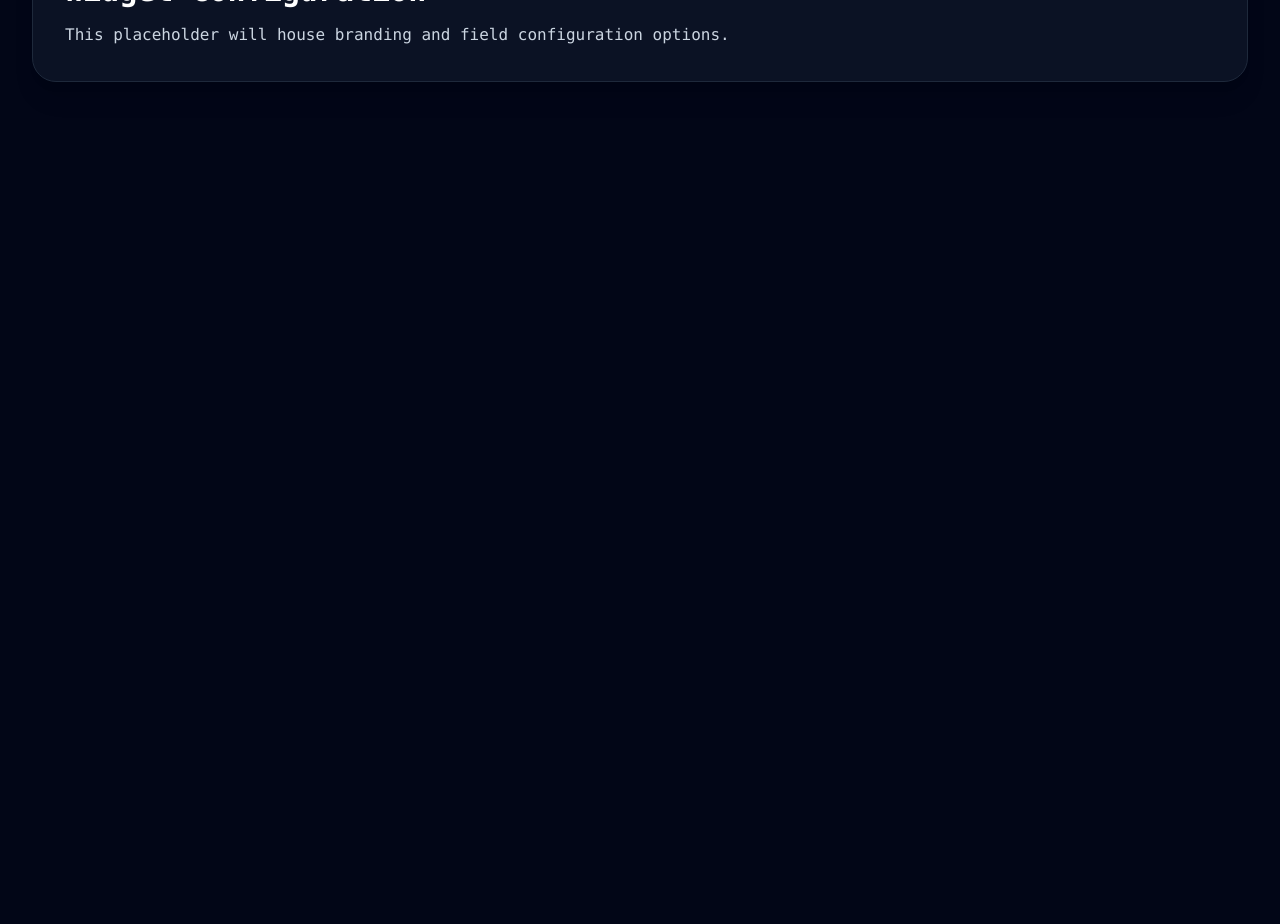
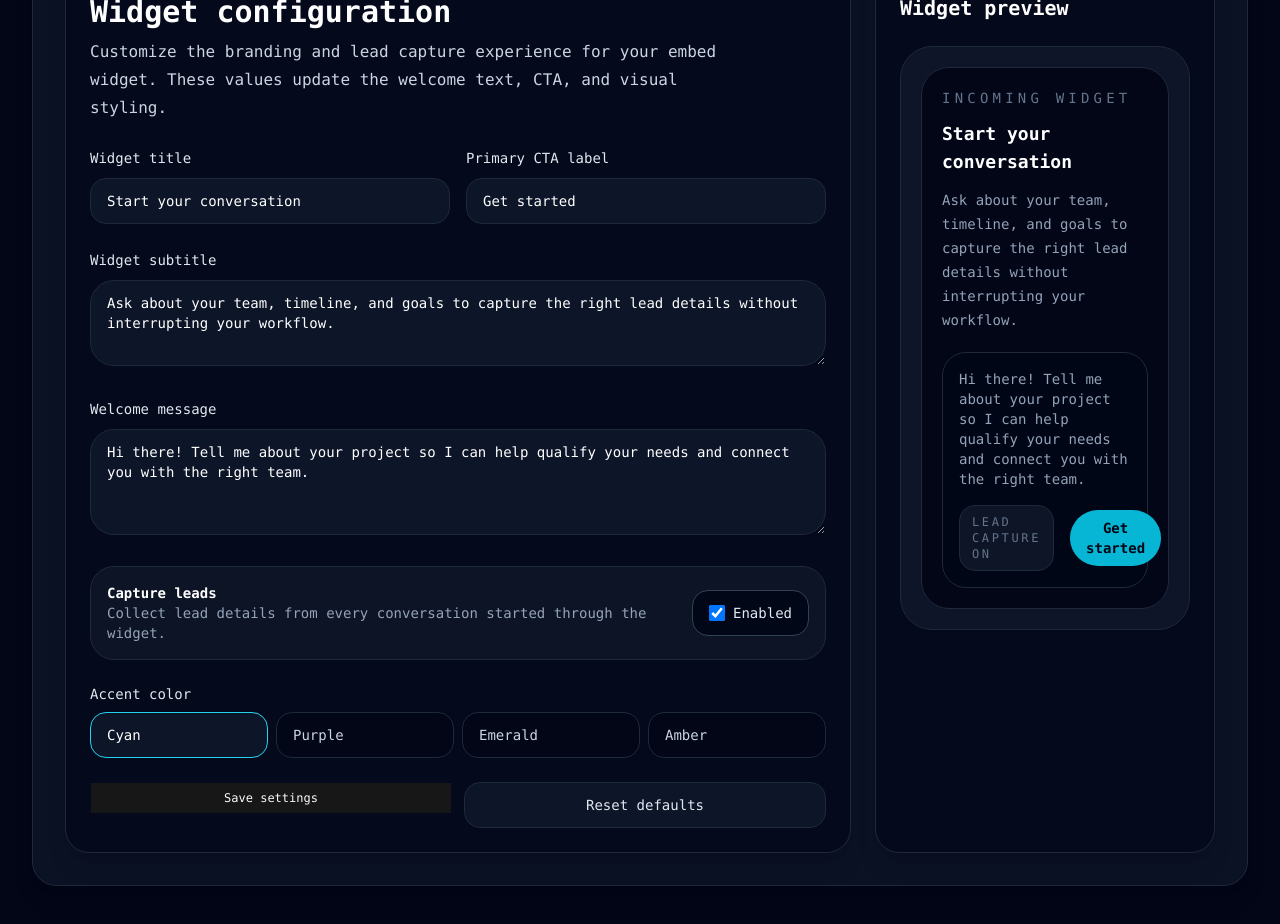
Before and after one commit to P-Henrique2/Lead-Generation-Widget, a Next.js app: page /settings in a window 1280 px wide. Shown: the part 220-1144 px from the top of the page. Before the commit the page ends 800 px from the top, so only its background shows below. Built offline with nearby package versions, Linux system fonts and the light colour scheme.

Commit message:
feat: settings form (round 1)

```diff
--- a/src/app/settings/page.tsx
+++ b/src/app/settings/page.tsx
@@ -1,11 +1,9 @@
+import { WidgetSettingsForm } from "@/components/widget-settings-form";
+
 export default function SettingsPage() {
   return (
-    <section className="rounded-3xl border border-slate-800 bg-slate-900/70 p-6 shadow-xl sm:p-8">
-      <p className="text-sm font-semibold uppercase tracking-[0.3em] text-cyan-400">Settings</p>
-      <h1 className="mt-3 text-3xl font-semibold text-white">Widget configuration</h1>
-      <p className="mt-3 max-w-2xl text-base leading-7 text-slate-300">
-        This placeholder will house branding and field configuration options.
-      </p>
+    <section className="rounded-3xl border border-slate-800 bg-slate-900/70 p-4 shadow-xl sm:p-8">
+      <WidgetSettingsForm />
     </section>
   );
 }
--- /dev/null
+++ b/src/components/widget-settings-form.tsx
@@ -0,0 +1,222 @@
+"use client";
+
+import { useState } from "react";
+import { Button } from "@/components/ui/button";
+
+const accentStyles: Record<string, string> = {
+  cyan: "bg-cyan-500 text-slate-950",
+  purple: "bg-violet-500 text-slate-950",
+  emerald: "bg-emerald-500 text-slate-950",
+  amber: "bg-amber-400 text-slate-950",
+};
+
+const accentOptions = [
+  { value: "cyan", label: "Cyan" },
+  { value: "purple", label: "Purple" },
+  { value: "emerald", label: "Emerald" },
+  { value: "amber", label: "Amber" },
+];
+
+type WidgetSettings = {
+  title: string;
+  description: string;
+  primaryAction: string;
+  welcomeMessage: string;
+  enableLeadCapture: boolean;
+  accentColor: string;
+};
+
+const defaultSettings: WidgetSettings = {
+  title: "Start your conversation",
+  description: "Ask about your team, timeline, and goals to capture the right lead details without interrupting your workflow.",
+  primaryAction: "Get started",
+  welcomeMessage: "Hi there! Tell me about your project so I can help qualify your needs and connect you with the right team.",
+  enableLeadCapture: true,
+  accentColor: "cyan",
+};
+
+export function WidgetSettingsForm() {
+  const [settings, setSettings] = useState<WidgetSettings>(defaultSettings);
+  const [saved, setSaved] = useState(false);
+
+  const updateField = (field: keyof WidgetSettings, value: string | boolean) => {
+    setSettings((current) => ({
+      ...current,
+      [field]: value,
+    }));
+    setSaved(false);
+  };
+
+  const handleSubmit = (event: React.FormEvent<HTMLFormElement>) => {
+    event.preventDefault();
+    setSaved(true);
+  };
+
+  const handleReset = () => {
+    setSettings(defaultSettings);
+    setSaved(false);
+  };
+
+  return (
+    <div className="grid gap-6 lg:grid-cols-[minmax(0,1fr)_340px]">
+      <form onSubmit={handleSubmit} className="space-y-6 rounded-3xl border border-slate-800 bg-slate-950/70 p-6 shadow-xl">
+        <div className="space-y-2">
+          <p className="text-sm font-semibold uppercase tracking-[0.3em] text-cyan-400">Widget settings</p>
+          <h1 className="text-3xl font-semibold text-white">Widget configuration</h1>
+          <p className="max-w-2xl text-base leading-7 text-slate-300">
+            Customize the branding and lead capture experience for your embed widget. These values update the welcome text, CTA, and visual styling.
+          </p>
+        </div>
+
+        {saved ? (
+          <div className="rounded-2xl border border-emerald-500/20 bg-emerald-500/10 px-4 py-3 text-sm text-emerald-100">
+            Widget settings saved locally.
+          </div>
+        ) : null}
+
+        <div className="grid gap-4 sm:grid-cols-2">
+          <div className="space-y-2">
+            <label htmlFor="widget-title" className="text-sm font-medium text-slate-200">
+              Widget title
+            </label>
+            <input
+              id="widget-title"
+              type="text"
+              value={settings.title}
+              onChange={(event) => updateField("title", event.target.value)}
+              className="w-full rounded-2xl border border-slate-800 bg-slate-900/90 px-4 py-3 text-sm text-white outline-none focus:border-cyan-400 focus:ring-2 focus:ring-cyan-400/20"
+            />
+          </div>
+
+          <div className="space-y-2">
+            <label htmlFor="widget-action" className="text-sm font-medium text-slate-200">
+              Primary CTA label
+            </label>
+            <input
+              id="widget-action"
+              type="text"
+              value={settings.primaryAction}
+              onChange={(event) => updateField("primaryAction", event.target.value)}
+              className="w-full rounded-2xl border border-slate-800 bg-slate-900/90 px-4 py-3 text-sm text-white outline-none focus:border-cyan-400 focus:ring-2 focus:ring-cyan-400/20"
+            />
+          </div>
+        </div>
+
+        <div className="space-y-2">
+          <label htmlFor="widget-description" className="text-sm font-medium text-slate-200">
+            Widget subtitle
+          </label>
+          <textarea
+            id="widget-description"
+            rows={3}
+            value={settings.description}
+            onChange={(event) => updateField("description", event.target.value)}
+            className="w-full rounded-3xl border border-slate-800 bg-slate-900/90 px-4 py-3 text-sm text-white outline-none focus:border-cyan-400 focus:ring-2 focus:ring-cyan-400/20"
+          />
+        </div>
+
+        <div className="space-y-2">
+          <label htmlFor="widget-welcome" className="text-sm font-medium text-slate-200">
+            Welcome message
+          </label>
+          <textarea
+            id="widget-welcome"
+            rows={4}
+            value={settings.welcomeMessage}
+            onChange={(event) => updateField("welcomeMessage", event.target.value)}
+            className="w-full rounded-3xl border border-slate-800 bg-slate-900/90 px-4 py-3 text-sm text-white outline-none focus:border-cyan-400 focus:ring-2 focus:ring-cyan-400/20"
+          />
+        </div>
+
+        <div className="rounded-3xl border border-slate-800 bg-slate-900/80 p-4">
+          <div className="flex items-center justify-between gap-3">
+            <div>
+              <p className="text-sm font-semibold text-white">Capture leads</p>
+              <p className="text-sm text-slate-400">Collect lead details from every conversation started through the widget.</p>
+            </div>
+            <label className="inline-flex cursor-pointer items-center gap-2 rounded-2xl border border-slate-700 bg-slate-950/90 px-4 py-3 text-sm text-slate-200">
+              <input
+                type="checkbox"
+                checked={settings.enableLeadCapture}
+                onChange={(event) => updateField("enableLeadCapture", event.target.checked)}
+                className="h-4 w-4 rounded border-slate-700 bg-slate-900 text-cyan-500 focus:ring-cyan-400"
+              />
+              Enabled
+            </label>
+          </div>
+        </div>
+
+        <div className="space-y-2">
+          <p className="text-sm font-medium text-slate-200">Accent color</p>
+          <div className="grid gap-2 sm:grid-cols-4">
+            {accentOptions.map((option) => (
+              <label
+                key={option.value}
+                className={`flex cursor-pointer items-center justify-between rounded-2xl border px-4 py-3 text-sm font-medium transition ${
+                  settings.accentColor === option.value
+                    ? "border-cyan-400 bg-slate-900/90 text-white"
+                    : "border-slate-800 bg-slate-950/80 text-slate-300 hover:border-slate-600 hover:bg-slate-900"
+                }`}
+              >
+                <span>{option.label}</span>
+                <input
+                  type="radio"
+                  name="accent-color"
+                  value={option.value}
+                  checked={settings.accentColor === option.value}
+                  onChange={(event) => updateField("accentColor", event.target.value)}
+                  className="hidden"
+                />
+              </label>
+            ))}
+          </div>
+        </div>
+
+        <div className="grid gap-3 sm:grid-cols-2">
+          <Button type="submit" className="w-full">
+            Save settings
+          </Button>
+          <button
+            type="button"
+            onClick={handleReset}
+            className="w-full rounded-2xl border border-slate-800 bg-slate-900/90 px-4 py-3 text-sm font-medium text-slate-200 transition hover:border-slate-600 hover:bg-slate-800"
+          >
+            Reset defaults
+          </button>
+        </div>
+      </form>
+
+      <aside className="space-y-6 rounded-3xl border border-slate-800 bg-slate-950/70 p-6 shadow-xl">
+        <div className="space-y-2">
+          <p className="text-sm font-semibold uppercase tracking-[0.3em] text-cyan-400">Live preview</p>
+          <h2 className="text-xl font-semibold text-white">Widget preview</h2>
+        </div>
+
+        <div className="rounded-[2rem] border border-slate-800 bg-slate-900/95 p-5 shadow-sm">
+          <div className="rounded-[1.75rem] border border-slate-800 bg-slate-950/95 p-5">
+            <div className="space-y-3">
+              <p className="text-sm uppercase tracking-[0.3em] text-slate-500">Incoming widget</p>
+              <h3 className="text-lg font-semibold text-white">{settings.title}</h3>
+              <p className="text-sm leading-6 text-slate-400">{settings.description}</p>
+            </div>
+
+            <div className="mt-5 rounded-3xl border border-slate-800 bg-slate-950/90 p-4">
+              <p className="text-sm text-slate-400">{settings.welcomeMessage}</p>
+              <div className="mt-4 flex items-center justify-between gap-4">
+                <span className="rounded-2xl border border-slate-800 bg-slate-900/90 px-3 py-2 text-xs uppercase tracking-[0.22em] text-slate-500">
+                  {settings.enableLeadCapture ? "Lead capture on" : "Lead capture off"}
+                </span>
+                <button
+                  type="button"
+                  className={`rounded-full px-4 py-2 text-sm font-semibold ${accentStyles[settings.accentColor]}`}
+                >
+                  {settings.primaryAction}
+                </button>
+              </div>
+            </div>
+          </div>
+        </div>
+      </aside>
+    </div>
+  );
+}
```
